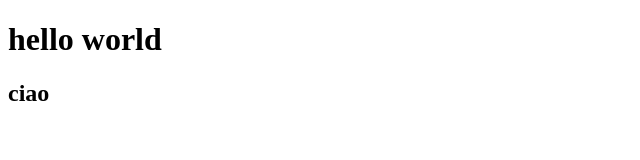
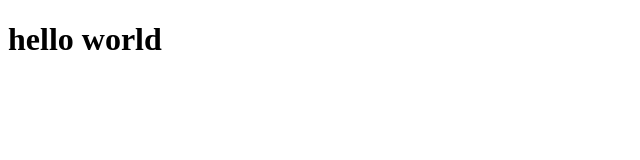
Before and after one commit to Francescovalenti/htmlcss-hello, a plain HTML site: page index.html in a window 1280 px wide. Shown: the full height of the page, 0-640 px from the left. Drawn offline with Linux system fonts and the light colour scheme.

Commit message:
Revert "feat: secondo titolo"
This reverts commit e9fc89dbb0990b5054d17153bac824d349a75922.

```diff
--- a/index.html
+++ b/index.html
@@ -7,6 +7,5 @@
 </head>
 <body>
     <h1>hello world    </h1>
-    <h2>ciao</h2>
 </body>
 </html>
```
